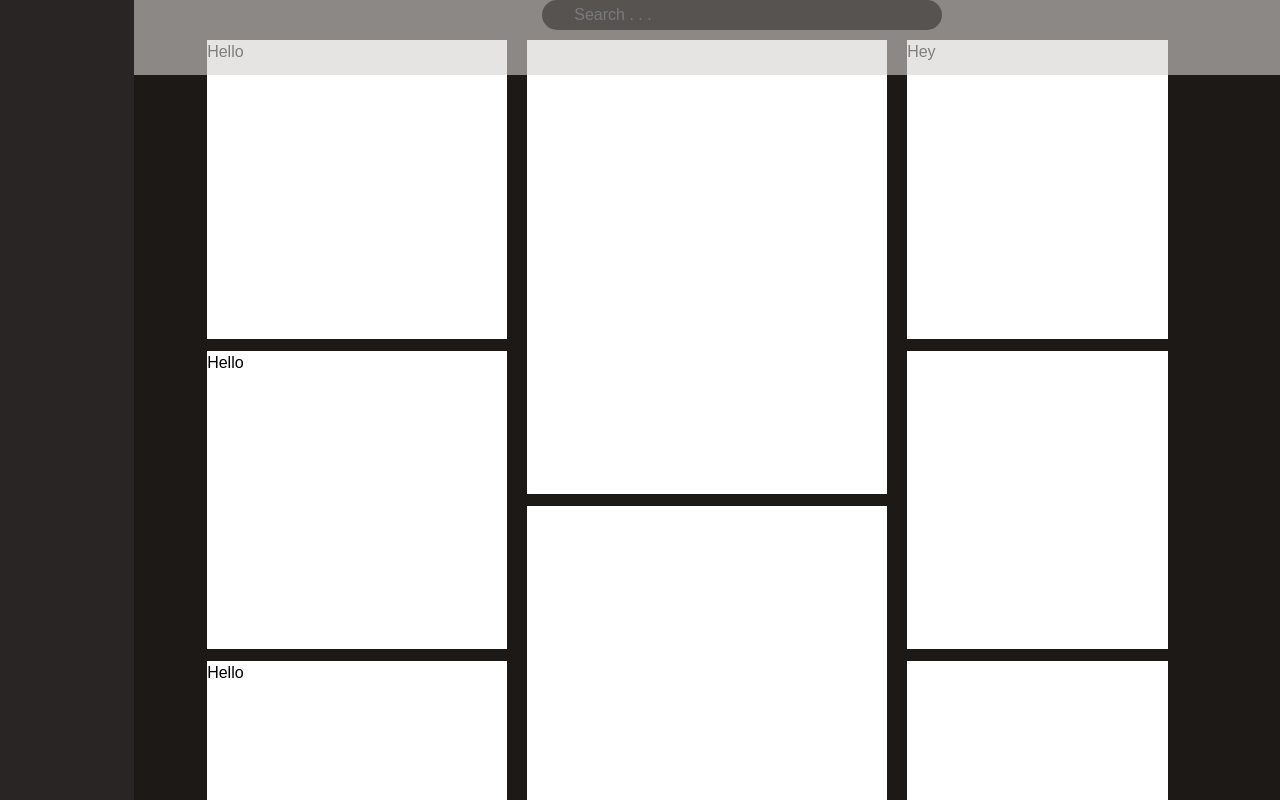
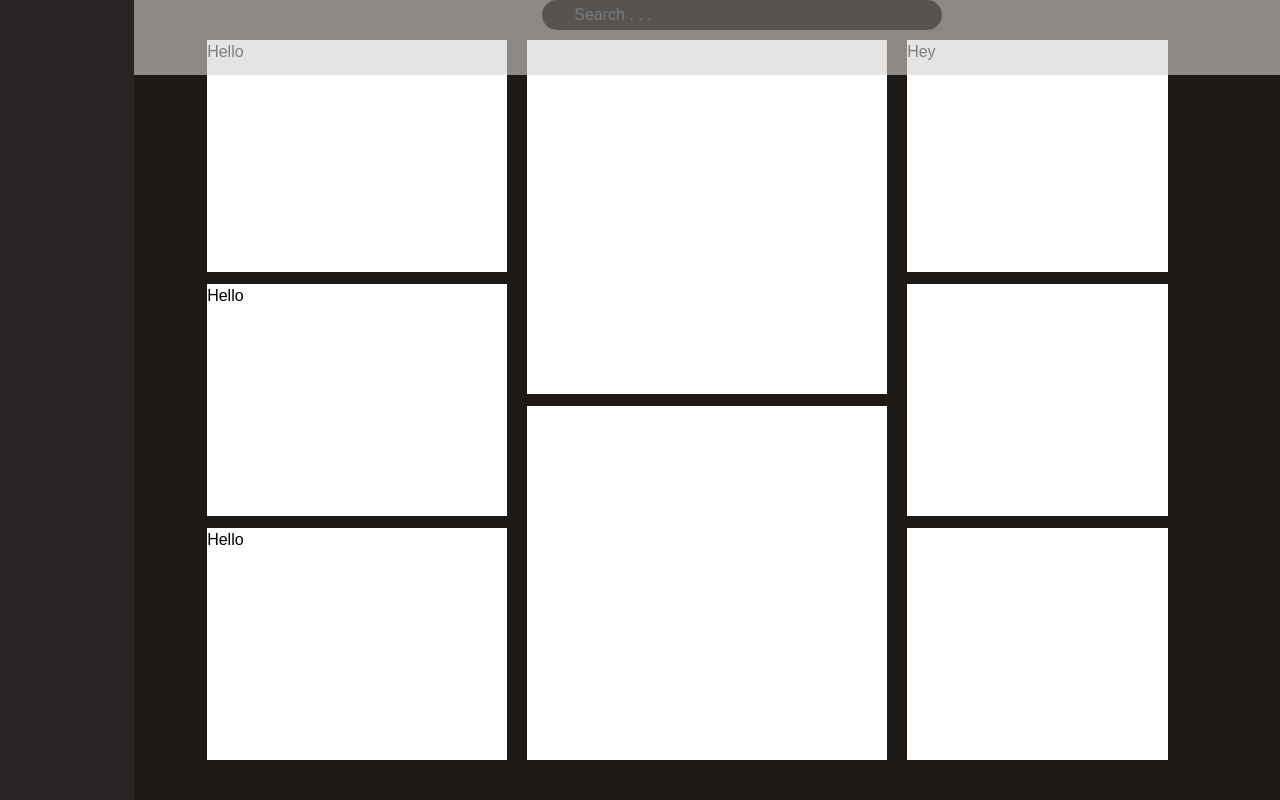
Before and after one commit to Teamixyuryou2/INTER-KNOT, a Next.js app in the folder echonaut/: page / in a window 1280 px wide. Shown: the top 800 px of the page. Built offline with nearby package versions, Linux system fonts and the light colour scheme.

Commit message:
Fixed overflow issue

```diff
--- a/echonaut/src/app/page.js
+++ b/echonaut/src/app/page.js
@@ -2,7 +2,7 @@ import Image from "next/image";
 
 export default function Home() {
   return (
-    <div className="flex flex-row bg-stone-900 h-[1000px]">
+    <div className="flex flex-row bg-stone-900 h-screen overflow-hidden">
 
       {/* Navbar */}
       <div className="fixed relative flex flex-col h-full w-[100px] lg:min-w-[100px] lg:w-[150px] bg-stone-800 z-">
@@ -39,10 +39,10 @@ export default function Home() {
         <div className="relative flex flex-col h-full min-w-[400px] w-[60%] lg:w-1/4 gap-3 items-center w-1/3 text-black">
           {/*Search */}
 
-          <div className="bg-white min-w-[300px] w-[90%] h-[500px] ">
+          <div className="bg-white min-w-[300px] w-[90%] max-w-[600px] h-1/2 ">
 
           </div>
-          <div className="bg-white min-w-[300px] w-[90%] h-[500px] ">
+          <div className="bg-white min-w-[300px] w-[90%] max-w-[600px] h-1/2 ">
 
           </div>
 
```
